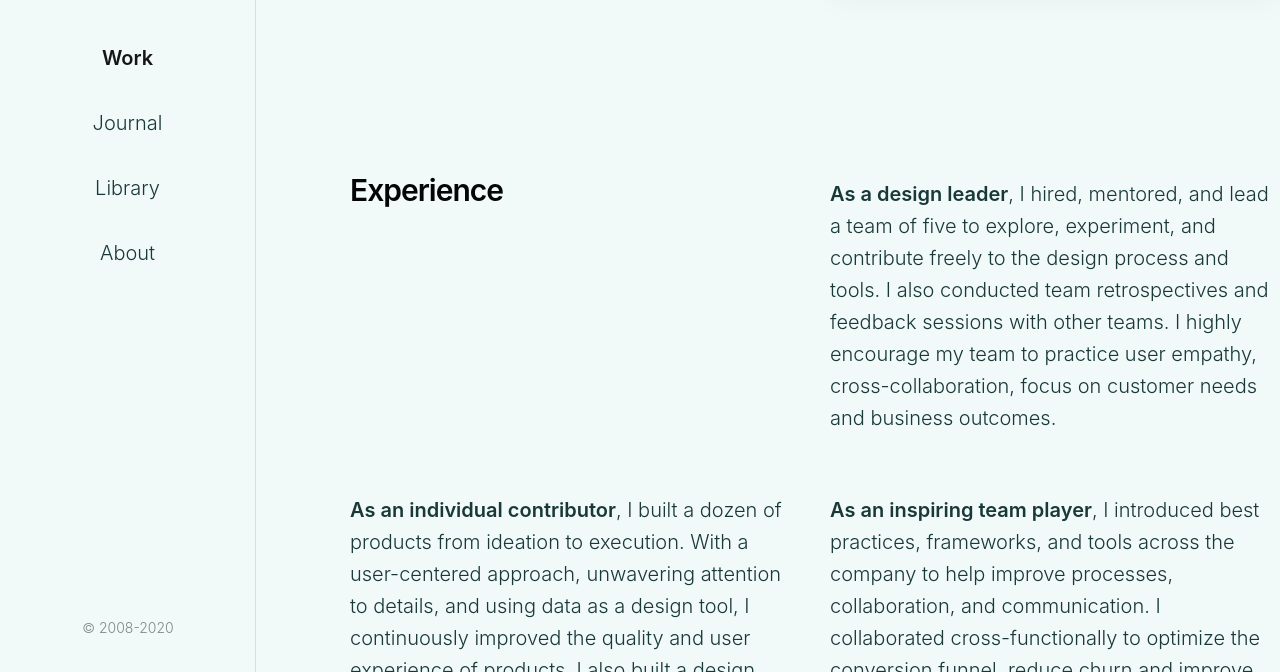
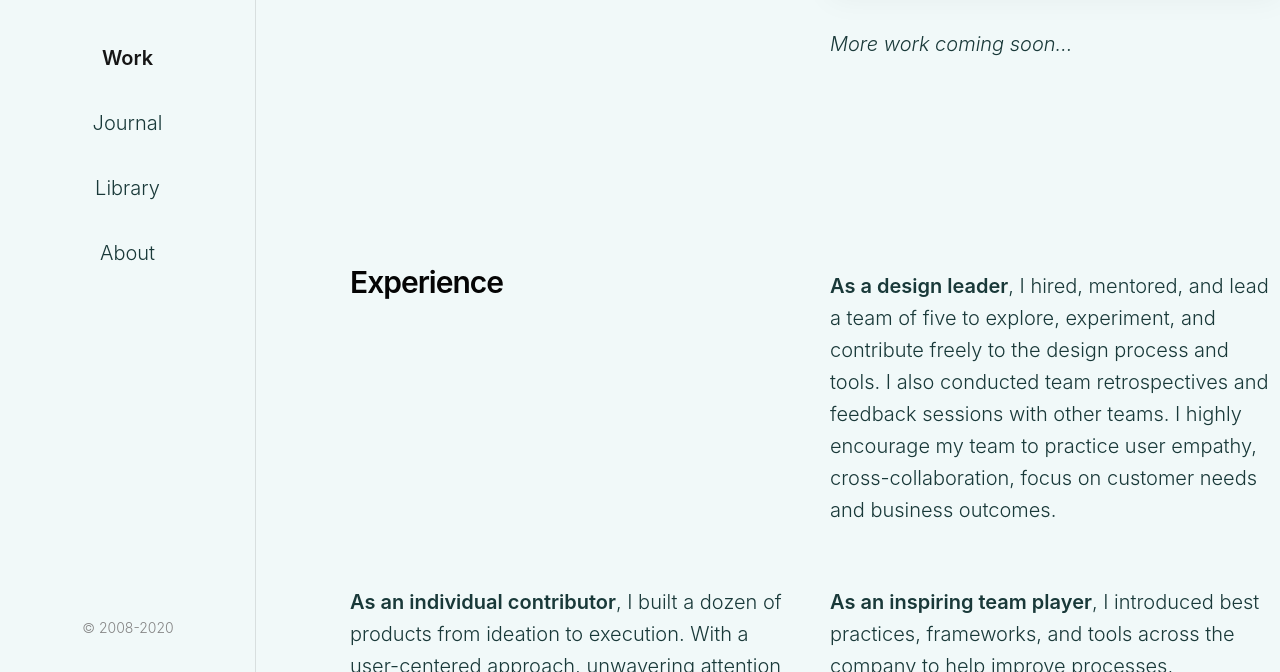
Before and after one commit to harjotgrewal/amrindersandhu, a Jekyll site: the page built from index.html, in a window 1280 px wide and 900 px high, scrolled down 1554 px, cut to the strip 228-900 px from the top of the window. Built offline with Jekyll 4.4.1, drawn with Linux system fonts in a browser that asks for light colours.

Commit message:
[U][HTML] More work soon

```diff
--- a/index.html
+++ b/index.html
@@ -89,6 +89,10 @@ page-description: For 12 years, Amrinder has lead design at startups to help ach
                 </div>
             </a>
         </div>
+
+        <div class="l-span_5-9">
+            <p><i>More work coming soon&hellip;</i></p>
+        </div>
     </section>
 
 
```
Also changed, not shown: 2 other files.
